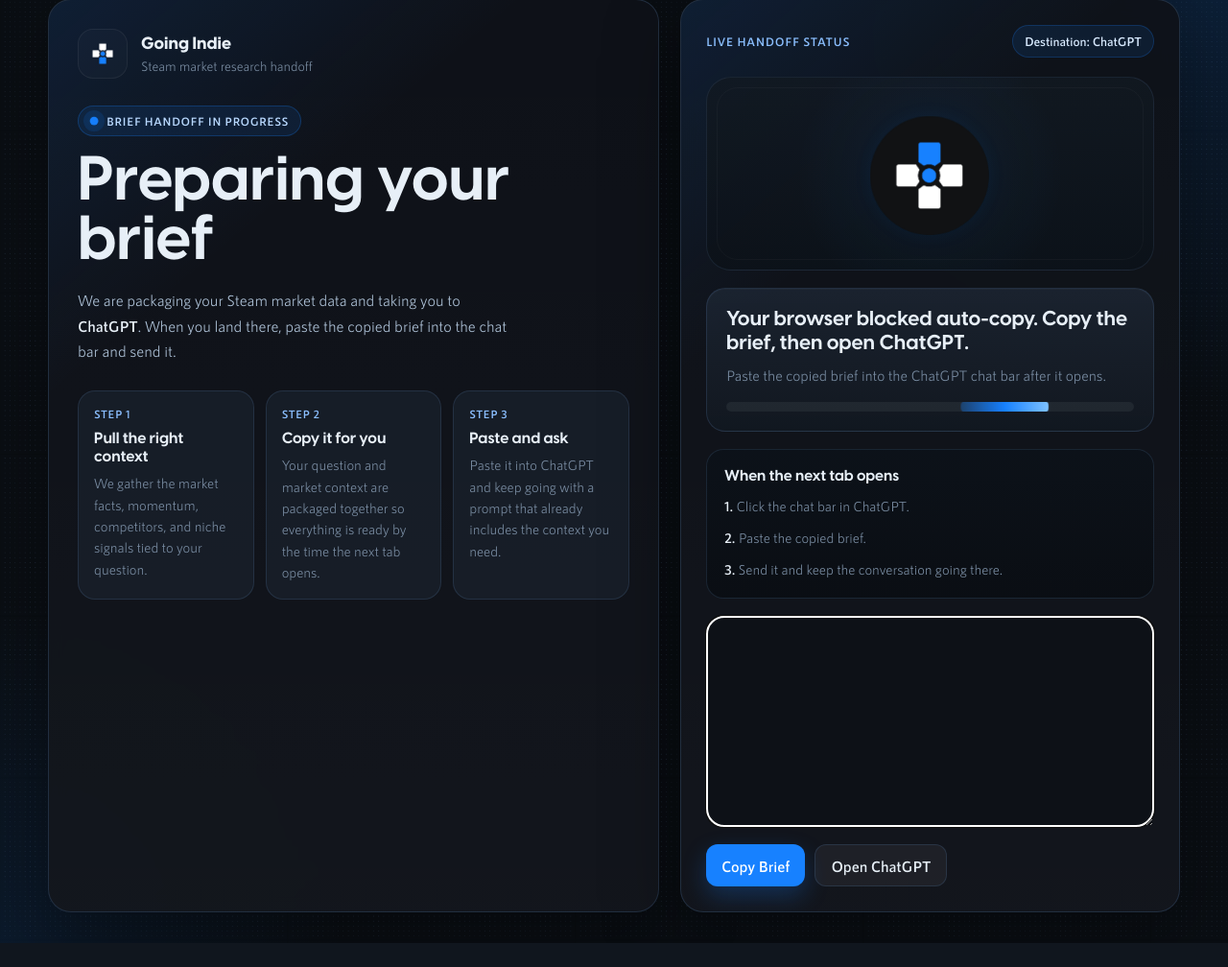
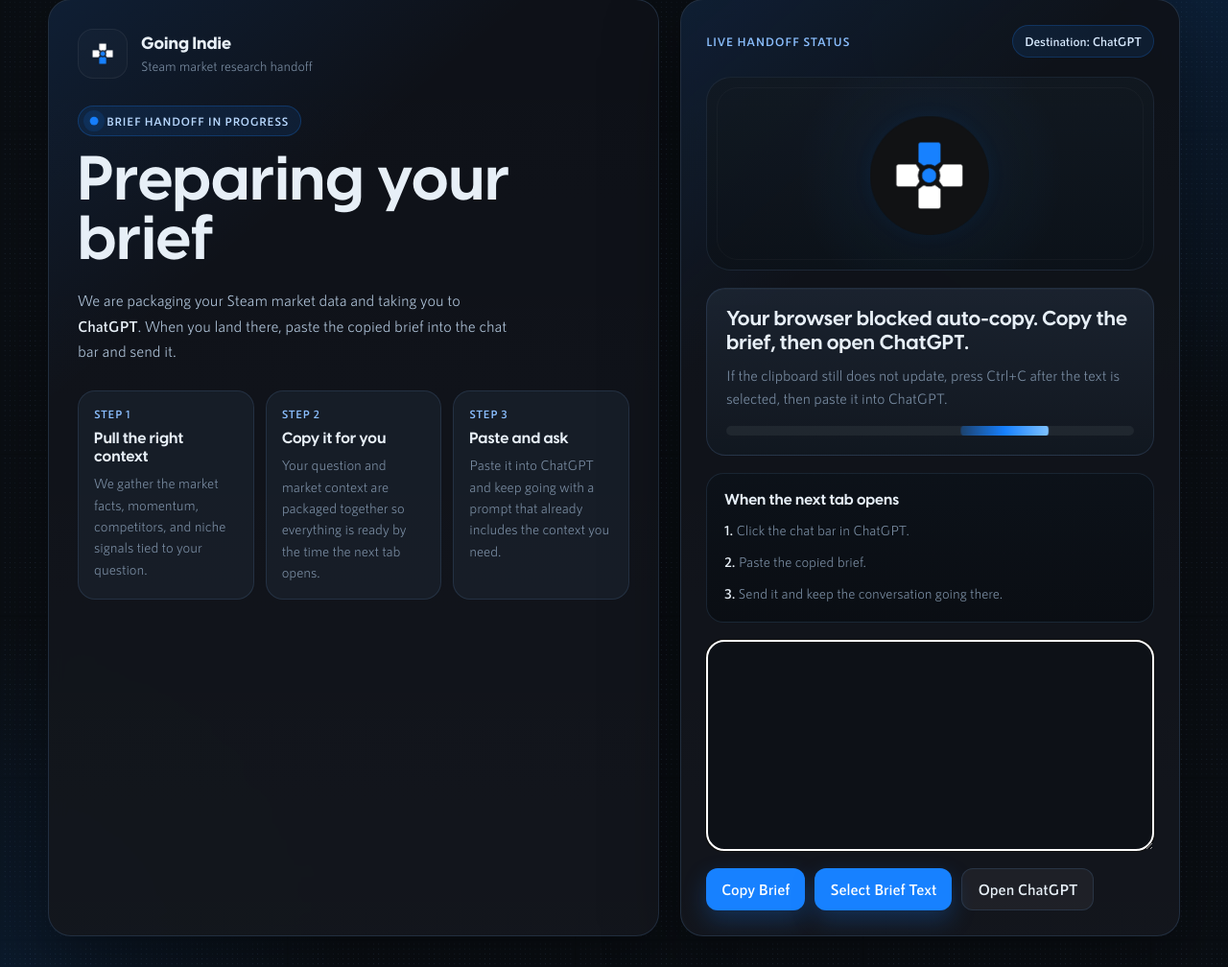
Before and after one commit to andrewmock96/Steam_Tool, a Flask app: page /chatgpt-brief-loader in a window 1280 px wide. Shown: the part 33-1041 px from the top of the page at 96% size. Before the commit the page ends 1016 px from the top, so only its background shows below. Run offline with Flask 3, Linux system fonts and the light colour scheme; data that the repository does not hold is empty.

Commit message:
Improve AI brief guidance and manual copy fallback

```diff
--- a/app.py
+++ b/app.py
@@ -879,10 +879,44 @@
         "You are helping an indie game developer analyze Steam market data.",
         "Use only the JSON below as your data source.",
         "Treat all revenue and owner figures as SteamSpy-based estimates, not official Steam data.",
+        "Optimize for a solo developer or small indie team, not a AAA studio or publisher-backed team.",
         mode["instruction"],
+        "Do not rely mainly on top competitor anecdotes. Use aggregate market metrics as the primary evidence and use competitor examples only to support a point.",
+        "If confidence is weak or sample coverage is thin, say so clearly and reduce certainty.",
+        "If the broad market looks crowded, identify narrower subgenres, child tags, or adjacent niches from the JSON that may be more promising.",
+        "Avoid generic advice unless it is directly justified by the provided data.",
     ]
     if user_question:
         lines.append(f"User question: {user_question}")
+    lines.extend([
+        "",
+        "Your answer must follow this exact structure:",
+        "1. Short answer",
+        "2. Verdict",
+        "3. Demand",
+        "4. Competition",
+        "5. Pricing",
+        "6. Risks",
+        "7. Best niche opportunities",
+        "8. Data confidence and weak spots",
+        "9. Recommendation for a small team",
+        "",
+        "Requirements for the analysis:",
+        "- Cite the most decision-useful metrics from the JSON, especially market_summary, performance_benchmarks, revenue_concentration_top_10_pct, confidence, smaller_subgenres, opportunities, taxonomy_context, and market_momentum when reliable.",
+        "- Distinguish between broad-market conclusions and niche/subgenre conclusions.",
+        "- Do not treat low-confidence momentum data as strong evidence.",
+        "- If a field is missing, thin, or low-confidence, say that directly instead of filling the gap with assumptions.",
+        "- Every recommendation should be tied to a specific metric, market pattern, or named niche from the JSON.",
+        "",
+        "In the Verdict section, include these labels on separate lines:",
+        "- Market Size:",
+        "- Competition:",
+        "- Saturation:",
+        "- Barrier to Entry:",
+        "- Commercial Opportunity:",
+        "",
+        "In Best niche opportunities, name up to 3 specific niches and explain why each looks better or worse than the broad market.",
+    ])
     lines.extend(["", json.dumps(payload, indent=2, sort_keys=True, default=str)])
     return "\n".join(lines)
 
--- a/templates/brief_loader.html
+++ b/templates/brief_loader.html
@@ -614,6 +614,7 @@
 
                 <div class="actions">
                     <button id="copy-btn" type="button">Copy Brief</button>
+                    <button id="select-btn" type="button">Select Brief Text</button>
                     <a id="open-link" href="{{ ai_tool.url }}" rel="noopener">Open {{ ai_tool.label }}</a>
                 </div>
             </section>
@@ -629,6 +630,7 @@
         const statusNote = document.getElementById("status-note");
         const briefText = document.getElementById("brief-text");
         const copyBtn = document.getElementById("copy-btn");
+        const selectBtn = document.getElementById("select-btn");
         let promptText = "";
 
         async function fetchPrompt() {
@@ -651,6 +653,19 @@
             return promptText;
         }
 
+        function revealBriefText() {
+            loader.classList.add("manual");
+            briefText.style.display = "block";
+            briefText.value = promptText;
+        }
+
+        function selectBriefText() {
+            revealBriefText();
+            briefText.focus();
+            briefText.select();
+            briefText.setSelectionRange(0, briefText.value.length);
+        }
+
         async function copyPrompt() {
             if (!promptText) {
                 await fetchPrompt();
@@ -661,21 +676,15 @@
                 return;
             }
 
-            briefText.style.display = "block";
-            briefText.focus();
-            briefText.select();
-            briefText.setSelectionRange(0, briefText.value.length);
+            selectBriefText();
             const copied = document.execCommand("copy");
             if (!copied) throw new Error("Clipboard copy was blocked.");
         }
 
         function showManualFallback(message) {
-            loader.classList.add("manual");
-            briefText.style.display = "block";
-            briefText.focus();
-            briefText.select();
+            selectBriefText();
             statusText.textContent = message;
-            statusNote.textContent = `Paste the copied brief into the ${aiToolLabel} chat bar after it opens.`;
+            statusNote.textContent = `If the clipboard still does not update, press Ctrl+C after the text is selected, then paste it into ${aiToolLabel}.`;
         }
 
         async function runHandoff() {
@@ -703,9 +712,14 @@
                 statusText.textContent = `Copied. Open ${aiToolLabel} when ready.`;
                 statusNote.textContent = "Paste the brief into the chat bar when you get there.";
             } catch (err) {
-                statusText.textContent = "Copy is still blocked. Select the text and copy it manually.";
-                statusNote.textContent = `Then open ${aiToolLabel} and paste it into the chat bar.`;
+                showManualFallback("Copy is still blocked. Use Ctrl+C to copy the selected brief.");
             }
+        });
+
+        selectBtn.addEventListener("click", () => {
+            selectBriefText();
+            statusText.textContent = "Brief selected.";
+            statusNote.textContent = `Press Ctrl+C to copy it manually, then open ${aiToolLabel} and paste it into the chat bar.`;
         });
 
         runHandoff();
```
